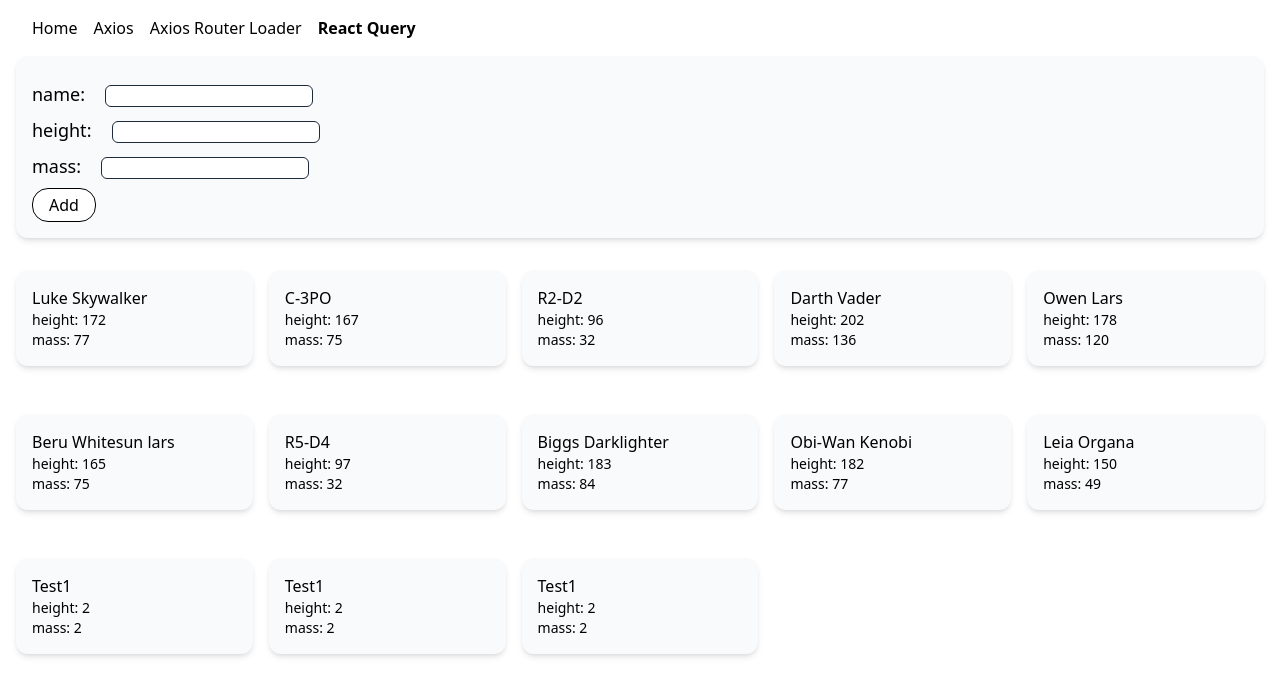
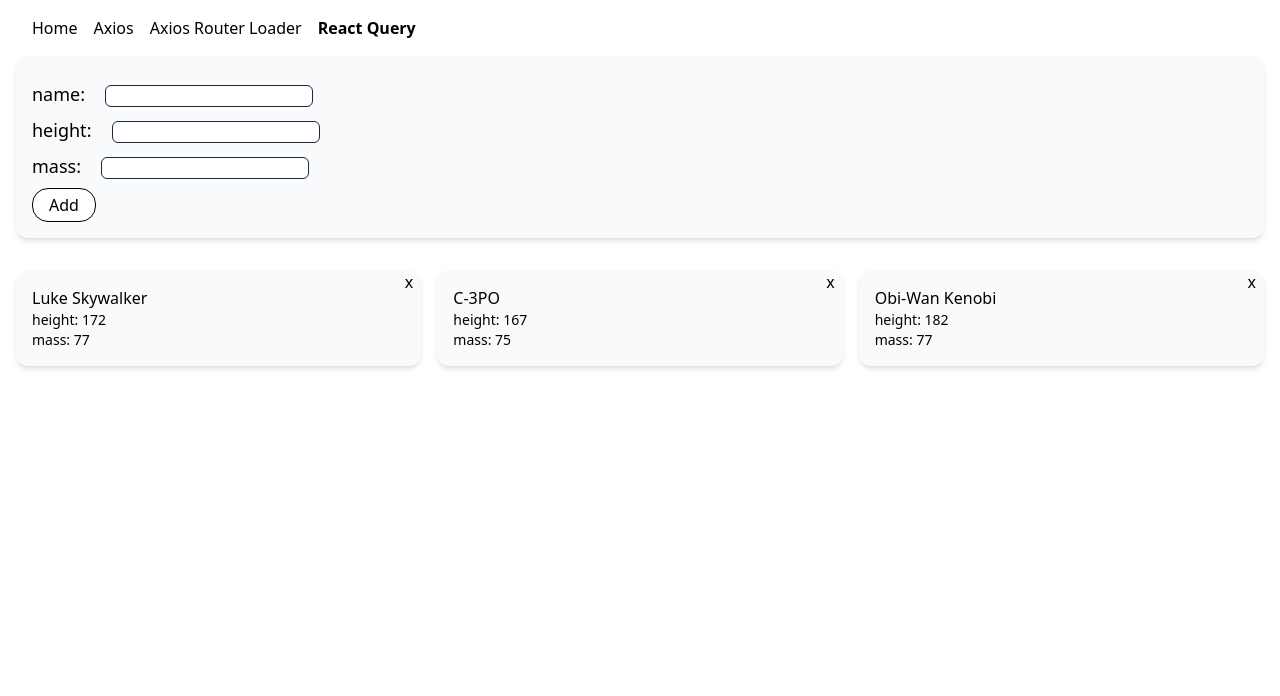
Before and after one commit to mturich/react-query, a React (Vite) app: page /reactQuery in a window 1280 px wide. Shown: the top 696 px of the page. Built offline with nearby package versions, Linux system fonts and the light colour scheme; data requests are answered from the project's data file.

Commit message:
added delete btn to Person Card

```diff
--- a/db.json
+++ b/db.json
@@ -13,70 +13,10 @@
       "mass": "75"
     },
     {
-      "id": 3,
-      "name": "R2-D2",
-      "height": "96",
-      "mass": "32"
-    },
-    {
-      "id": 4,
-      "name": "Darth Vader",
-      "height": "202",
-      "mass": "136"
-    },
-    {
-      "id": 5,
-      "name": "Owen Lars",
-      "height": "178",
-      "mass": "120"
-    },
-    {
-      "id": 6,
-      "name": "Beru Whitesun lars",
-      "height": "165",
-      "mass": "75"
-    },
-    {
-      "id": 7,
-      "name": "R5-D4",
-      "height": "97",
-      "mass": "32"
-    },
-    {
-      "id": 8,
-      "name": "Biggs Darklighter",
-      "height": "183",
-      "mass": "84"
-    },
-    {
       "id": 9,
       "name": "Obi-Wan Kenobi",
       "height": "182",
       "mass": "77"
-    },
-    {
-      "id": 10,
-      "name": "Leia Organa",
-      "height": "150",
-      "mass": "49"
-    },
-    {
-      "name": "Test1",
-      "height": "2",
-      "mass": "2",
-      "id": 11
-    },
-    {
-      "name": "Test1",
-      "height": "2",
-      "mass": "2",
-      "id": 12
-    },
-    {
-      "name": "Test1",
-      "height": "2",
-      "mass": "2",
-      "id": 13
     }
   ]
 }
--- a/src/App.tsx
+++ b/src/App.tsx
@@ -1,17 +1,23 @@
 import { Outlet } from 'react-router-dom'
 
+import { QueryClient, QueryClientProvider } from '@tanstack/react-query'
+import { ReactQueryDevtools } from '@tanstack/react-query-devtools'
+import AddCardForm from './components/AddCardForm'
 import Navbar from './components/Navbar'
-import AddCardForm from './components/AddCardForm'
 
 // --------------------------------------------------------------------
+export const queryClient = new QueryClient()
 
 function App() {
    return (
-      <div className='m-4'>
-         <Navbar />
-         <AddCardForm />
-         <Outlet />
-      </div>
+      <QueryClientProvider client={queryClient}>
+         <div className='m-4'>
+            <Navbar />
+            <AddCardForm />
+            <Outlet />
+         </div>
+         <ReactQueryDevtools initialIsOpen={false} />
+      </QueryClientProvider>
    )
 }
 
--- a/src/components/AddCardForm.tsx
+++ b/src/components/AddCardForm.tsx
@@ -1,7 +1,8 @@
 import axios from 'axios'
 import React from 'react'
+import { queryClient } from '../App'
 import { getFieldError } from '../helper.ts/helper'
-import { DBPostSchema, Data, PersonSchema } from '../types/LoaderData'
+import { DBPostSchema, Data } from '../types/LoaderData'
 import Card from './Card'
 import { Input } from './Input'
 
@@ -10,7 +11,6 @@ const FIELD_NAMES: FieldNames[] = ['name', 'height', 'mass']
 
 export default function AddCardForm() {
    const [wasSubmitted, setWasSubmitted] = React.useState(false)
-   const [formIsValid, setFormIsValid] = React.useState(false)
 
    async function handleSubmit(event: React.FormEvent<HTMLFormElement>) {
       event.preventDefault()
@@ -32,16 +32,12 @@ export default function AddCardForm() {
             //    headers: { 'Content-Type': 'application/json; charset=utf-8' },
             //    body: JSON.stringify(fieldValues),
             // })
-            const res = await axios.post(
-               'http://localhost:4001/starwars',
-               parsed.data
-            )
-            // queryClient.invalidateQueries({ queryKey: [queryKeys.key] })
+            await axios.post('http://localhost:4001/starwars', parsed.data)
+            queryClient.invalidateQueries({ queryKey: ['starwars'] })
          } catch (e) {
             console.log(e)
          }
 
-         setFormIsValid(formIsValid)
          setWasSubmitted(true)
       }
    }
--- a/src/components/Card.tsx
+++ b/src/components/Card.tsx
@@ -4,7 +4,7 @@ type Props = {
 
 export default function Card({ children }: Props) {
    return (
-      <div className='my-4 rounded-xl bg-slate-50 p-4 shadow-md'>
+      <div className=' relative my-4 rounded-xl bg-slate-50 p-4 shadow-md'>
          {children}
       </div>
    )
--- a/src/components/Person.tsx
+++ b/src/components/Person.tsx
@@ -1,15 +1,37 @@
-import { Data } from '../pages/Axios'
+import axios from 'axios'
+import { queryClient } from '../App'
+import { Data } from '../types/LoaderData'
 
 type Props = {
    item: Data
 }
 
 export default function Person({ item }: Props) {
+   const handleDelete = async () => {
+      console.log()
+      try {
+         const res = await axios.delete(
+            `http://localhost:4001/starwars/${item.id}`
+         )
+
+         if (res.status === 200) {
+            queryClient.invalidateQueries({ queryKey: ['starwars'] })
+         }
+      } catch (e) {
+         console.log(e)
+      }
+   }
    return (
-      <>
+      <div>
          <p>{item.name}</p>
          <p className='text-sm font-thin'>height: {item.height}</p>
          <p className='text-sm font-thin'>mass: {item.mass}</p>
-      </>
+         <button
+            type='button'
+            onClick={handleDelete}
+            className='absolute right-2 top-0'>
+            x
+         </button>
+      </div>
    )
 }
--- a/src/pages/ReactQuery.tsx
+++ b/src/pages/ReactQuery.tsx
@@ -11,18 +11,18 @@ import Loading from '../components/Loading'
 import Person from '../components/Person'
 import { loader } from '../main'
 
-const queryClient = new QueryClient()
+// const queryClient = new ReactQuery()
 
 export default function ReactQuery() {
-   return (
-      <QueryClientProvider client={queryClient}>
-         <App />
-         <ReactQueryDevtools initialIsOpen={false} />
-      </QueryClientProvider>
-   )
-}
+   //    return (
+   //       <QueryClientProvider client={queryClient}>
+   //          <App />
+   //          <ReactQueryDevtools initialIsOpen={false} />
+   //       </QueryClientProvider>
+   //    )
+   // }
 
-function App() {
+   // function App() {
    const { isLoading, isError, isSuccess, data } = useQuery({
       queryKey: ['starwars'],
       queryFn: loader,
--- a/src/types/LoaderData.ts
+++ b/src/types/LoaderData.ts
@@ -10,14 +10,13 @@ export type LoaderData<T extends LoaderFunction> = Awaited<
 export type AsyncState = 'ideal' | 'loading' | 'succeeded' | 'failed'
 
 export const PersonSchema = z.object({
-   id: z.number().optional(),
+   id: z.number(),
    name: z.string(),
    height: z.string().transform(string => Number(string)),
    mass: z.string().transform(string => Number(string)),
 })
 
 export const DBPostSchema = z.object({
-   id: z.number().optional(),
    name: z.string(),
    height: z.string(),
    mass: z.string(),
```
Also changed, not shown: db copy.json (added, +22 -0 lines).
